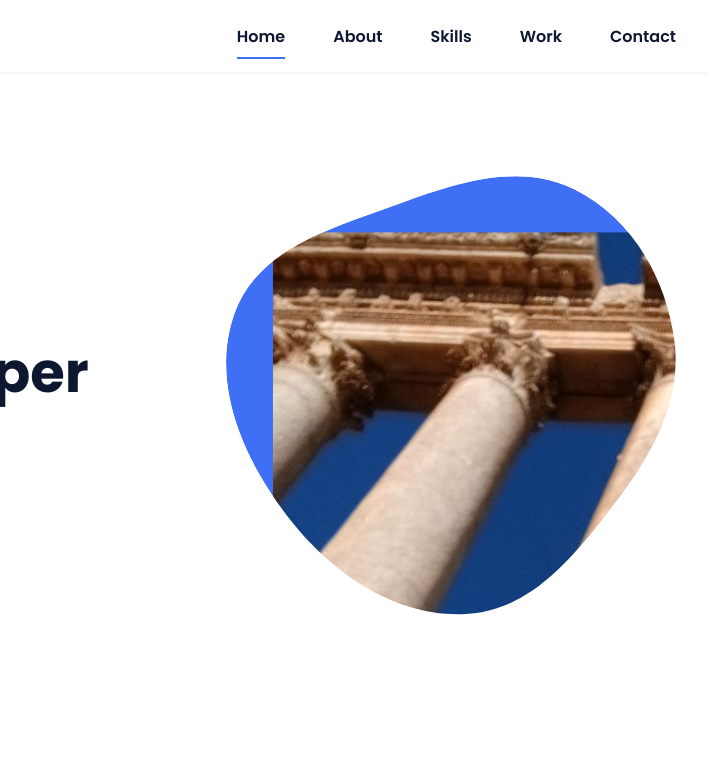
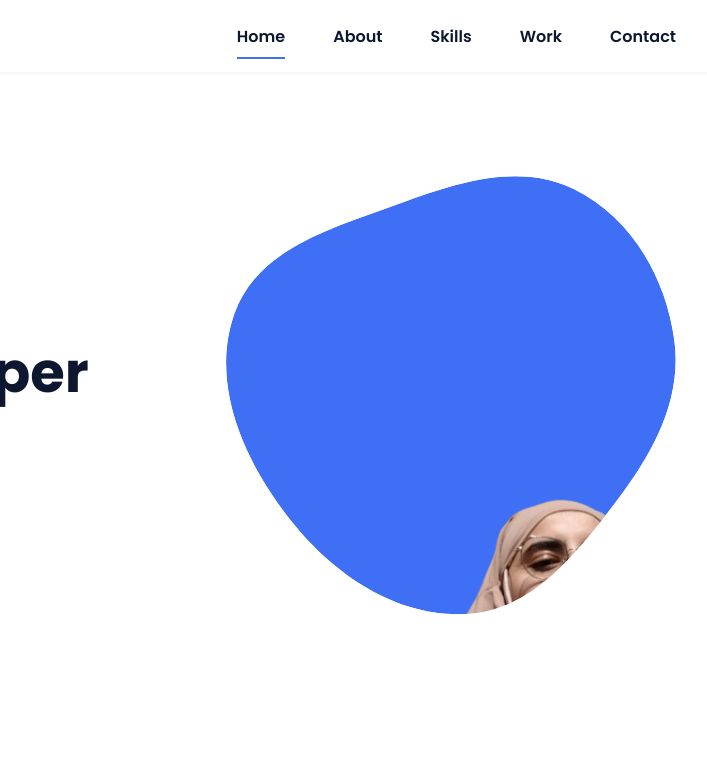
Before and after one commit to assalameslmani/My-portfolio, a plain HTML site: page index.html in a window 1280 px wide. Shown: the top 768 px of the page, 476-1183 px from the left. Drawn offline with nearby package versions, Linux system fonts and the light colour scheme.

Commit message:
Update index.html

```diff
--- a/index.html
+++ b/index.html
@@ -59,7 +59,7 @@
                         </mask>
                         <g mask="url(#mask0)">
                             <path d="M9.19024 145.964C34.0253 76.5814 114.865 54.7299 184.111 29.4823C245.804 6.98884 311.86 -14.9503 370.735 14.143C431.207 44.026 467.948 107.508 477.191 174.311C485.897 237.229 454.931 294.377 416.506 344.954C373.74 401.245 326.068 462.801 255.442 466.189C179.416 469.835 111.552 422.137 65.1576 361.805C17.4835 299.81 -17.1617 219.583 9.19024 145.964Z"/>
-                            <image class="home__blob-img" x="50" y="60" href="assets/img/assala.jpg"/>
+                            <image class="home__blob-img" x="50" y="60" href="assets/img/assala.png"/>
                         </g>
                     </svg>
                 </div>
```
